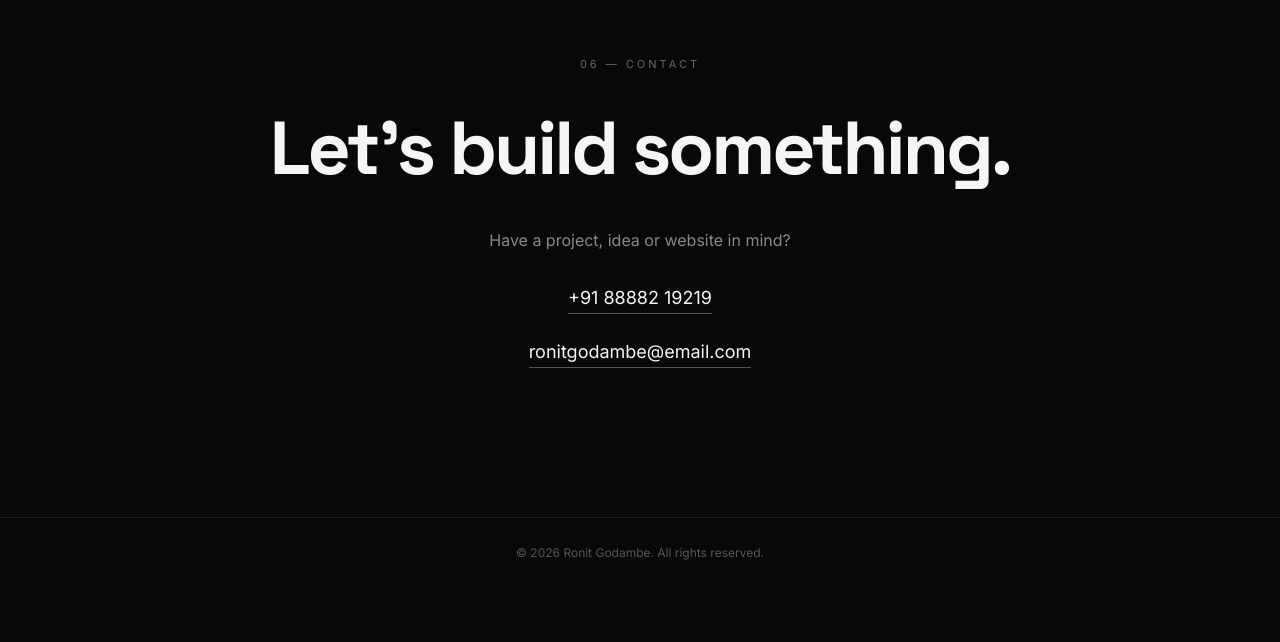
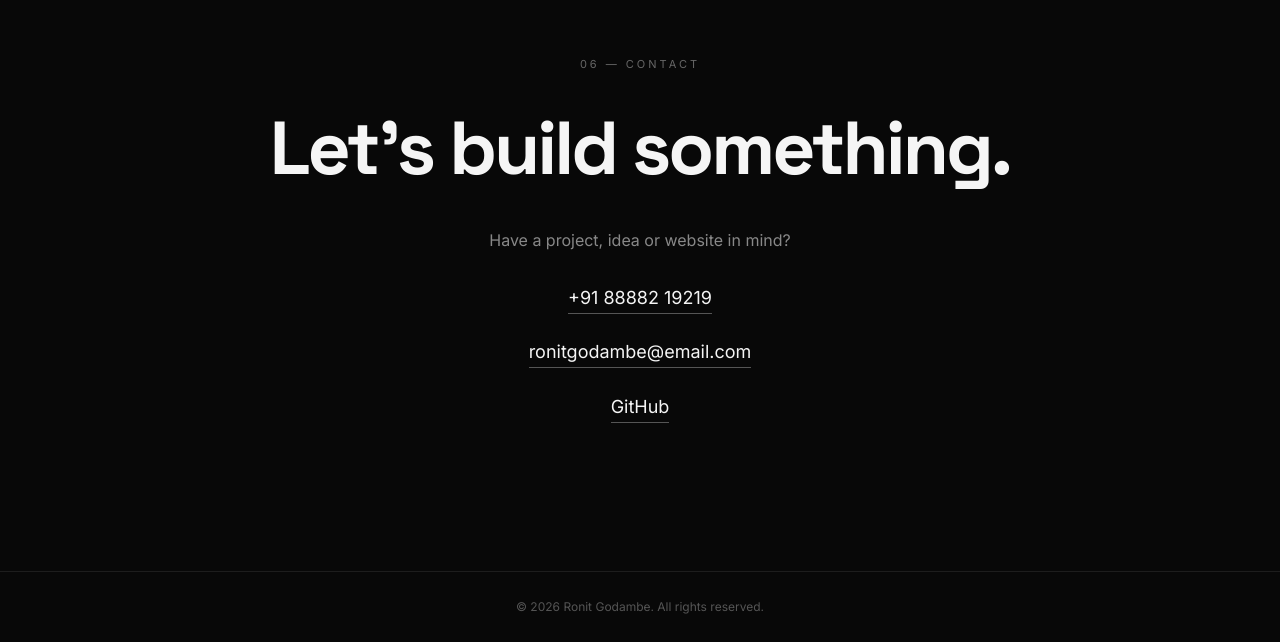
Before and after one commit to Ronit-Godambe/Portfolio, a plain HTML site: page index.html in a window 1280 px wide. Shown: the part 4503-5145 px from the top of the page. Before the commit the page ends 5090 px from the top, so only its background shows below. Drawn offline with Linux system fonts and the light colour scheme.

Commit message:
added github profile

```diff
--- a/index.html
+++ b/index.html
@@ -1405,6 +1405,17 @@
             ronitgodambe@email.com
         </a>
 
+        <br><br>
+
+    <a
+    href="https://github.com/Ronit-Godambe"
+    target="_blank"
+    rel="noopener noreferrer"
+    class="contact-email"
+    >
+    GitHub
+    </a>
+
     </section>
 
 
```
